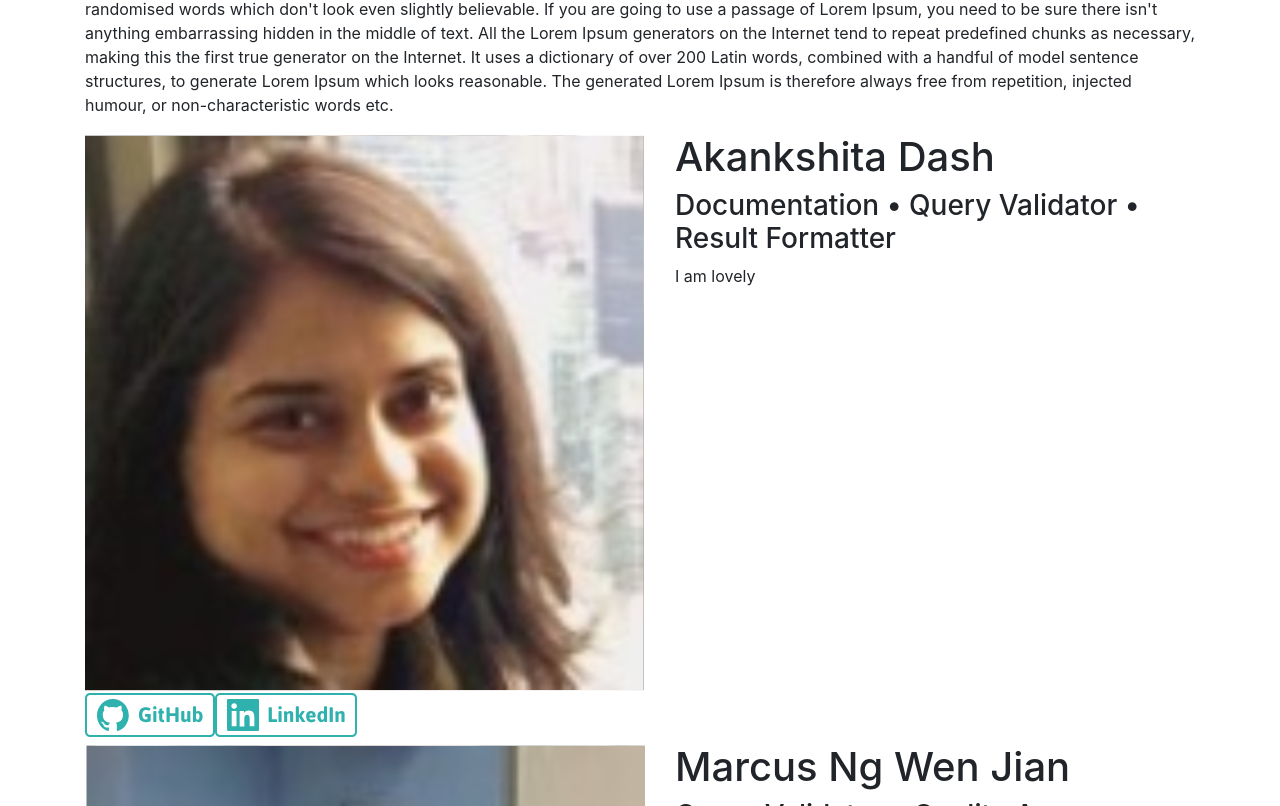
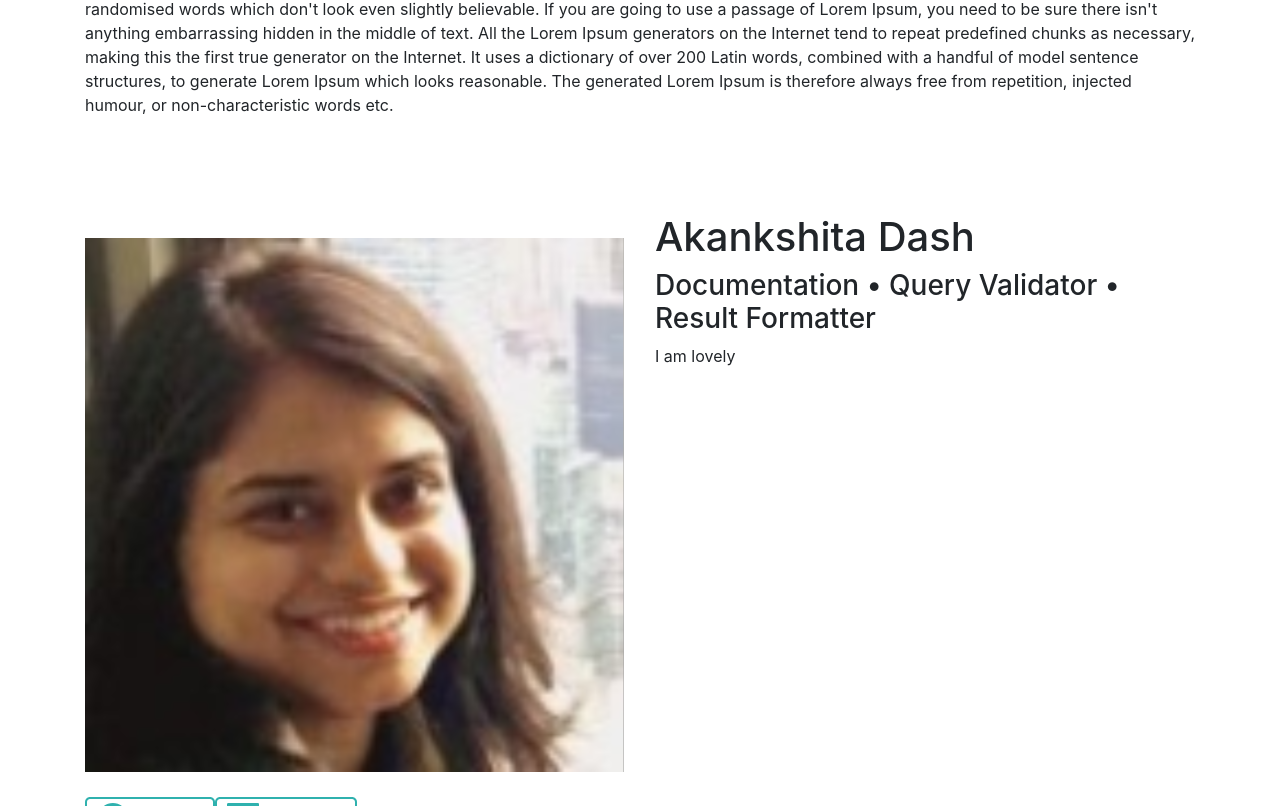
Before and after one commit to SpaXi-Team11/SpaXi, a React (Create React App) app: page /team/ in a window 1280 px wide. Shown: the part 974-1780 px from the top of the page. Built offline with nearby package versions, Linux system fonts and the light colour scheme.

Commit message:
add bootstrapping

```diff
--- a/src/scenes/team/DeveloperProfileSection.js
+++ b/src/scenes/team/DeveloperProfileSection.js
@@ -13,13 +13,13 @@ export default class DeveloperProfileSection extends Component {
 
   render() {
     return (
-      <div className="row">
-        <div className="col">
-          <img src={this.props.image} style={{height:'35em', width:'35em'}} />
+      <div className="row" style={{paddingTop: '5em', paddingBottom: '5em'}}>
+        <div className="col 1g-6">
+          <img src={this.props.image} style={{height:'100%', width:'100%'}} />
           { this.props.github && <GitHubButton url={this.props.github} /> }
           { this.props.linkedin && <LinkedInButton url={this.props.linkedin} /> }
         </div>
-        <div className="col">
+        <div className="col 1g-6">
           <h1>{this.props.name}</h1>
           <h3>{this.props.role}</h3>
           <p>{this.props.children}</p>
```
